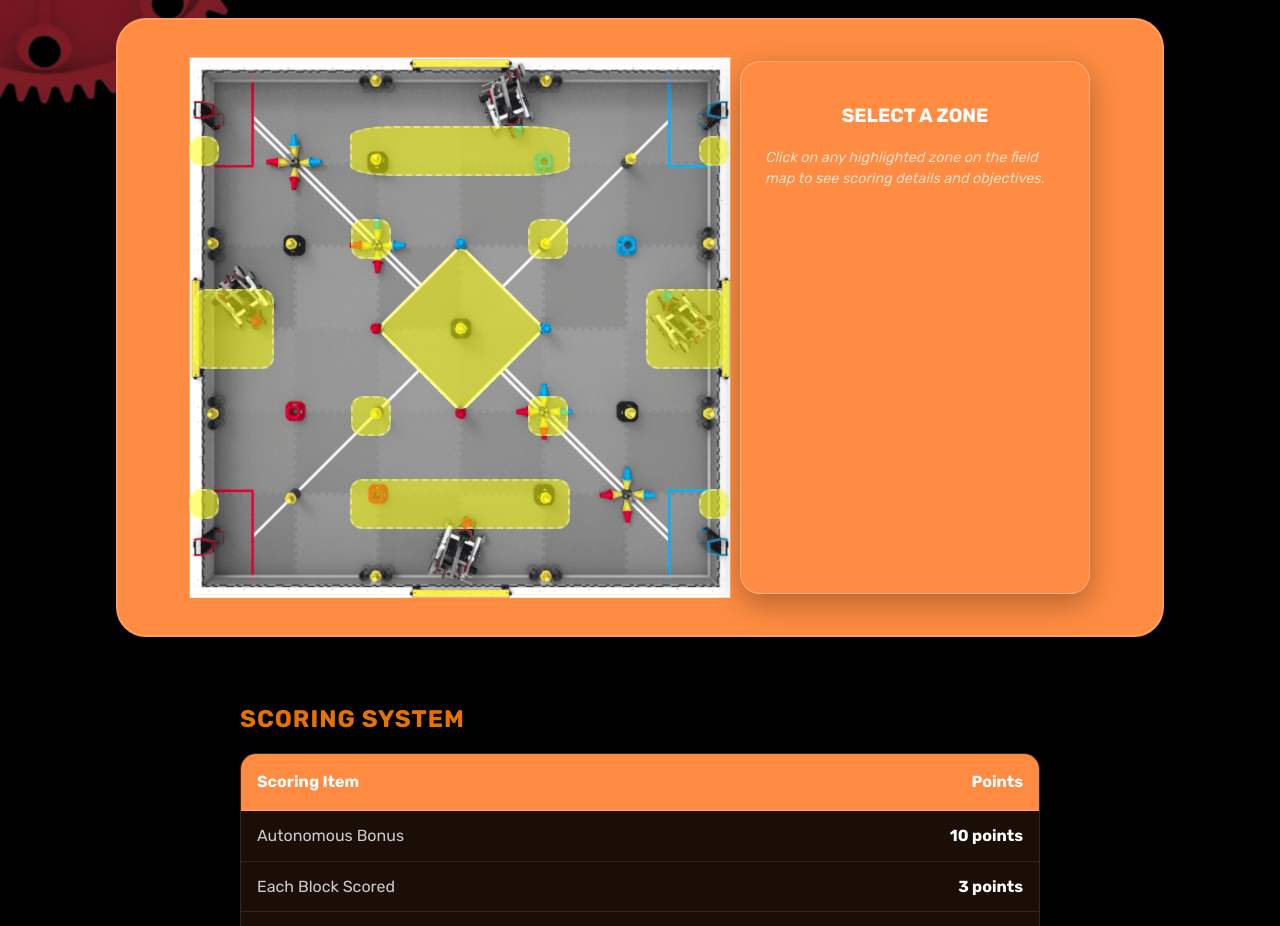
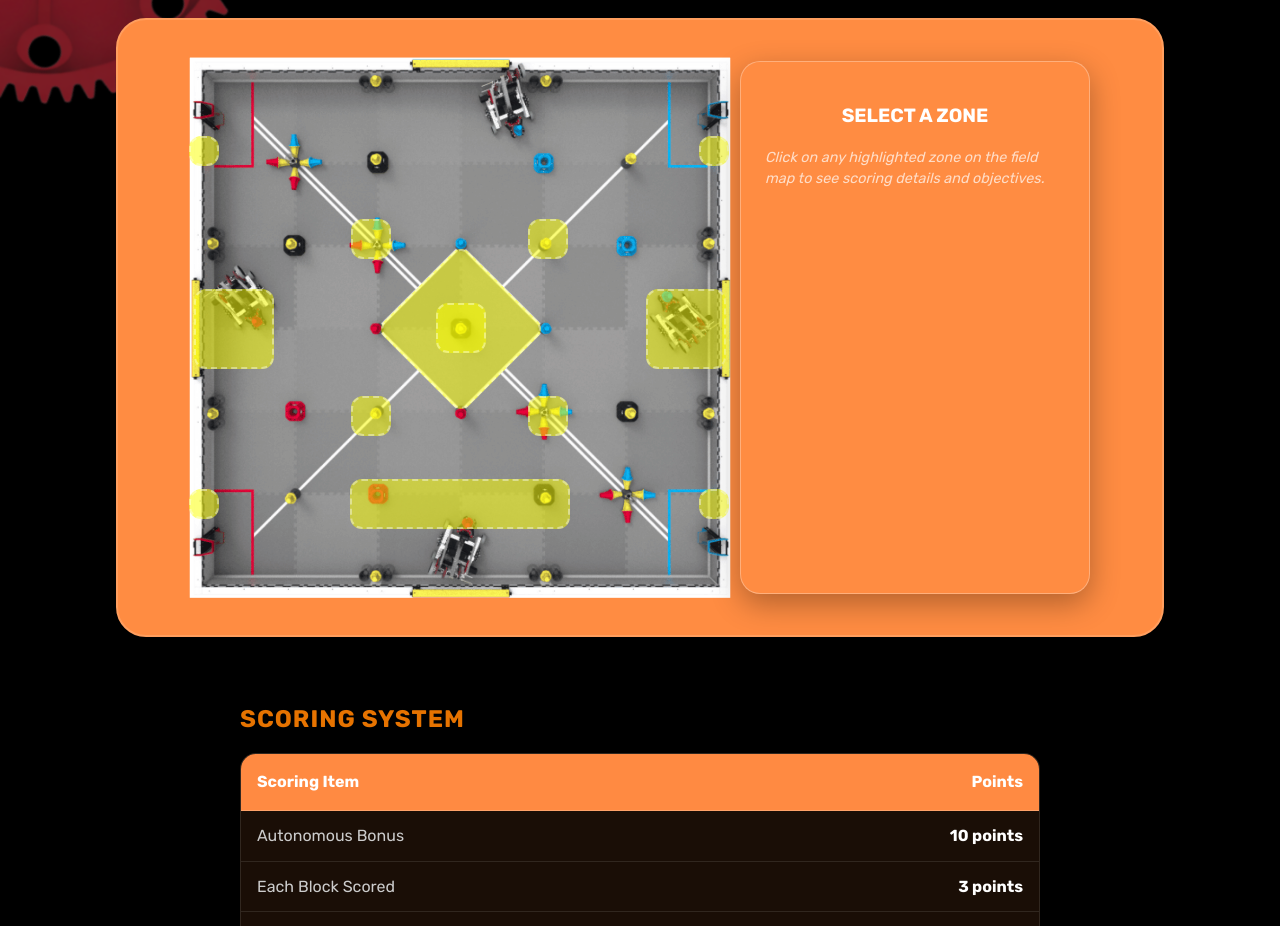
Before and after one commit to codersushi/beyond-the-bot, a Next.js app: page /gameoverviewoverride in a window 1280 px wide. Shown: the part 800-1726 px from the top of the page. Built offline with nearby package versions, Linux system fonts and the light colour scheme.

Commit message:
Finalized Format For Center Goal

```diff
--- a/app/gameoverviewoverride/page.tsx
+++ b/app/gameoverviewoverride/page.tsx
@@ -32,11 +32,11 @@ export default function GameOverview() {
       x: "31.76%", y: "50.25%", w: "120px", h: "120px", transformOrigin: "center", transform: "rotate(45deg)",
     },
     {
-      id: "center-goal",
+      id: "long-goal-left",
       title: "Center Goal",
-      description: "",
-      teamThoughts: "fein",
-      x: "31.6%", y: "18%", w: "220px", h: "50px",
+      description: "The center zone is where teams stack pins and cups for points. A control bonus awards all points for yellow pins in the center goal to the alliance with the most robots in the zone at the end of the match, regardless of toggle position.",
+      teamThoughts: "If we only score our pins, we still get points even if we lose control.",
+      x: "31.76%", y: "50%", w: "50px", h: "50px",
     },
     {
       id: "long-goal-right",
@@ -329,7 +329,7 @@ export default function GameOverview() {
                 style={{
                 border: "1px solid rgba(255, 255, 200, 0.3)",
                 borderRadius: "12px",
-                padding: "1rem",
+                padding: "0.5rem",
                 background: "rgba(255, 255, 150, 0.1)",
                 position: "relative",
                 marginBottom: "0.5rem"
```
